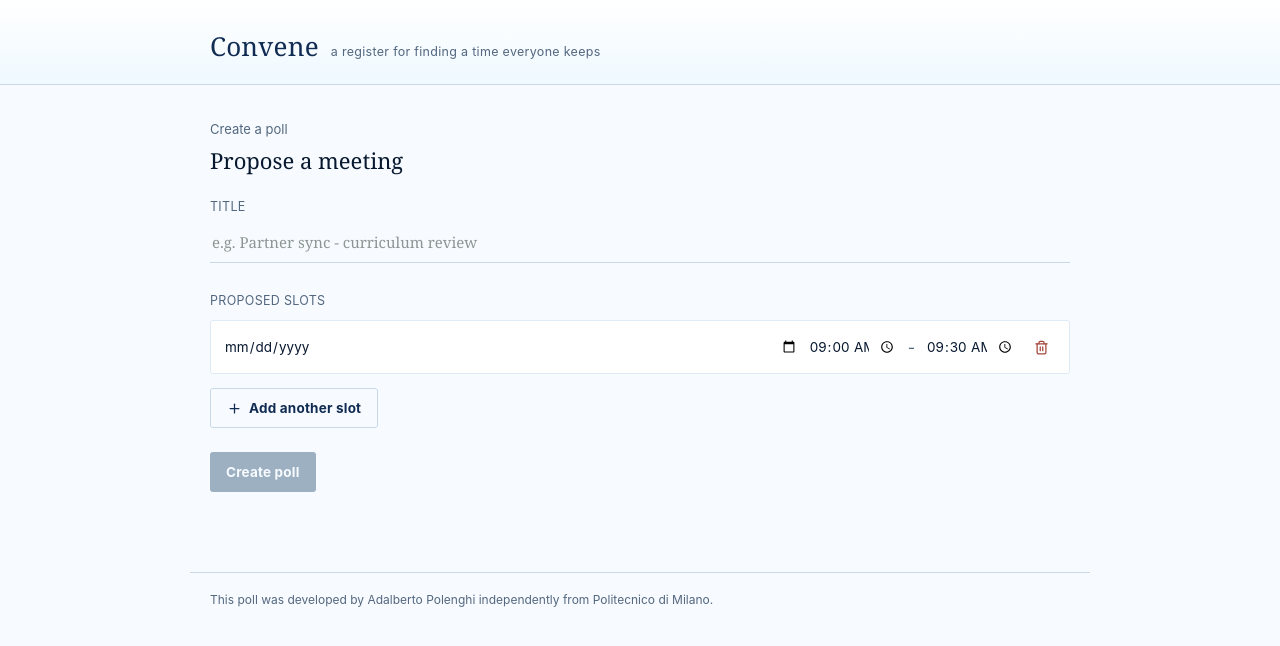
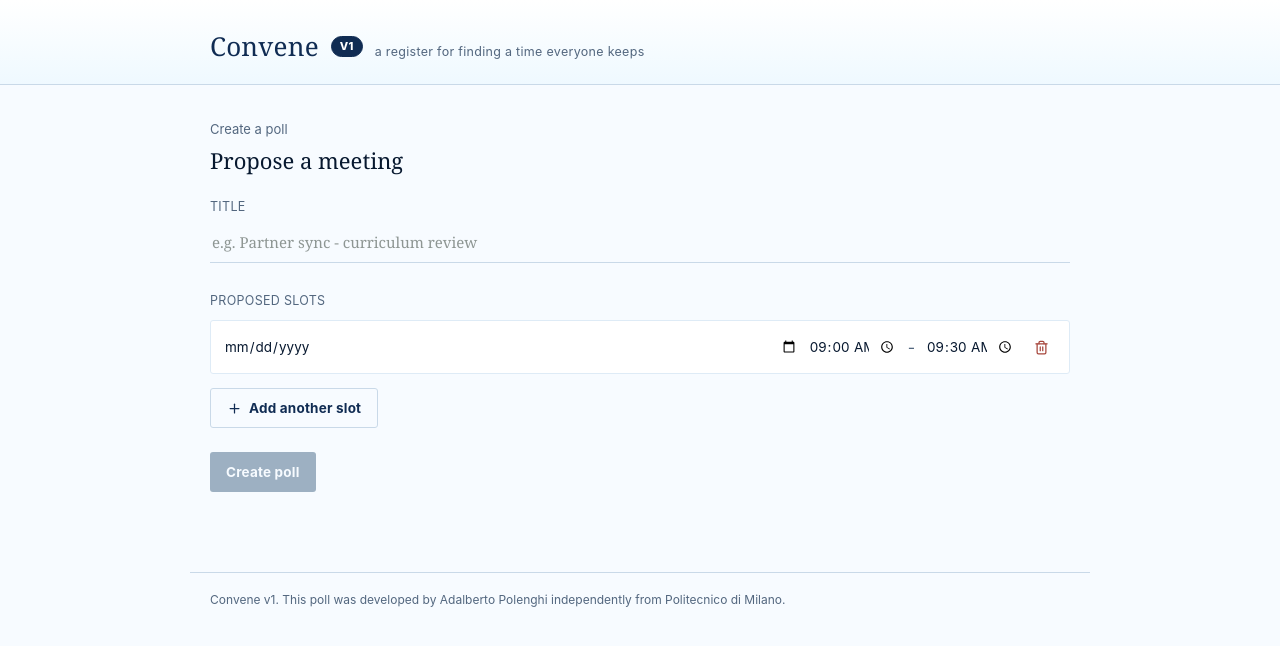
Before and after one commit to adalpole/PollProjectGit, a Next.js app: page / in a window 1280 px wide. Shown: the top 646 px of the page. Built offline with nearby package versions, Linux system fonts and the light colour scheme.

Commit message:
Add v1 version label and roadmap note

```diff
--- a/app/globals.css
+++ b/app/globals.css
@@ -85,6 +85,20 @@
   text-decoration: none;
   font-size: 26px;
   letter-spacing: 0.2px;
+}
+
+.version-badge {
+  align-self: center;
+  background: var(--primary);
+  border: 1px solid var(--primary);
+  border-radius: 999px;
+  color: #ffffff;
+  font-size: 11px;
+  font-weight: 800;
+  letter-spacing: 0.3px;
+  line-height: 1;
+  padding: 4px 8px;
+  text-transform: uppercase;
 }
 
 .tagline {
--- a/app/layout.tsx
+++ b/app/layout.tsx
@@ -29,6 +29,7 @@
         <a className="brand" href="/">
           Convene
         </a>
+        <span className="version-badge sans">v1</span>
         <span className="tagline">a register for finding a time everyone keeps</span>
       </div>
     </header>
@@ -38,7 +39,8 @@
 function Footer() {
   return (
     <footer className="site-footer sans">
-      This poll was developed by Adalberto Polenghi independently from Politecnico di Milano.
+      Convene v1. This poll was developed by Adalberto Polenghi independently from
+      Politecnico di Milano.
     </footer>
   );
 }
```
Also changed, not shown: 1 other file (tests, documents, lock files or other folders).
